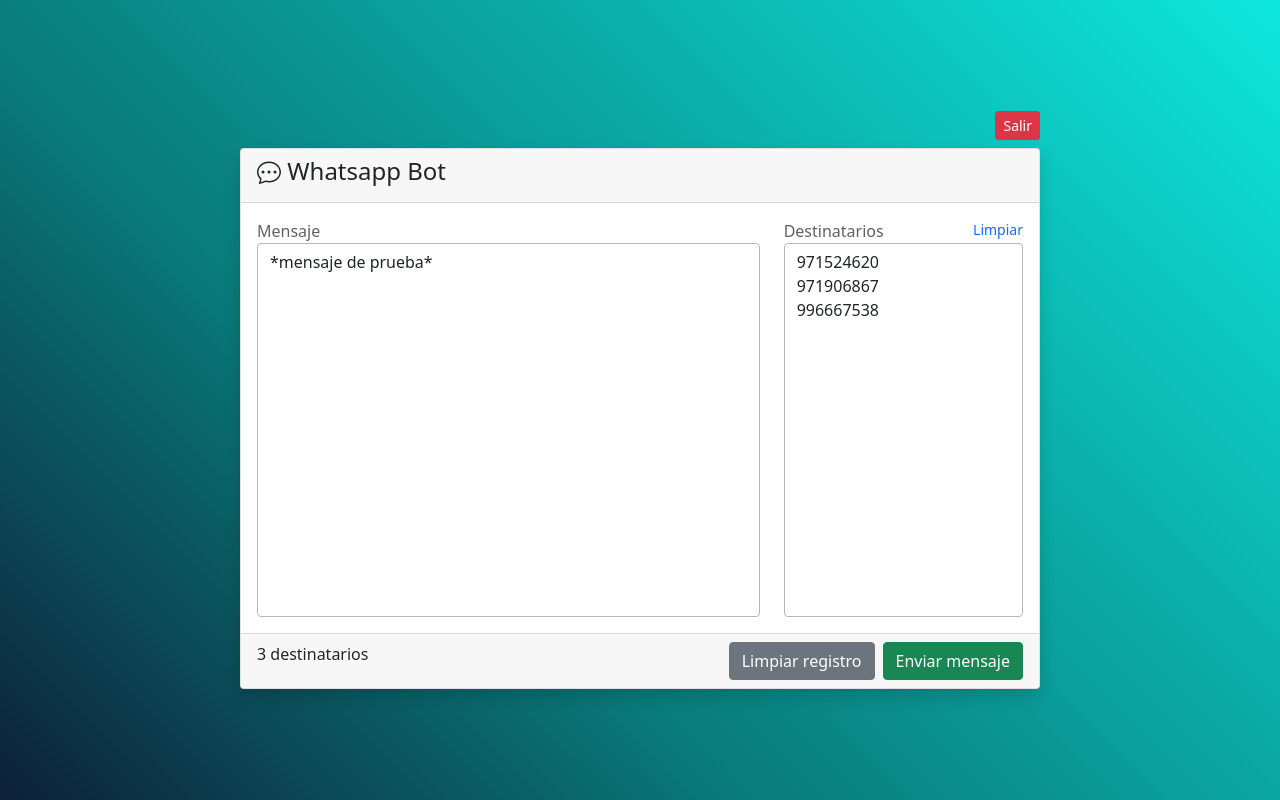
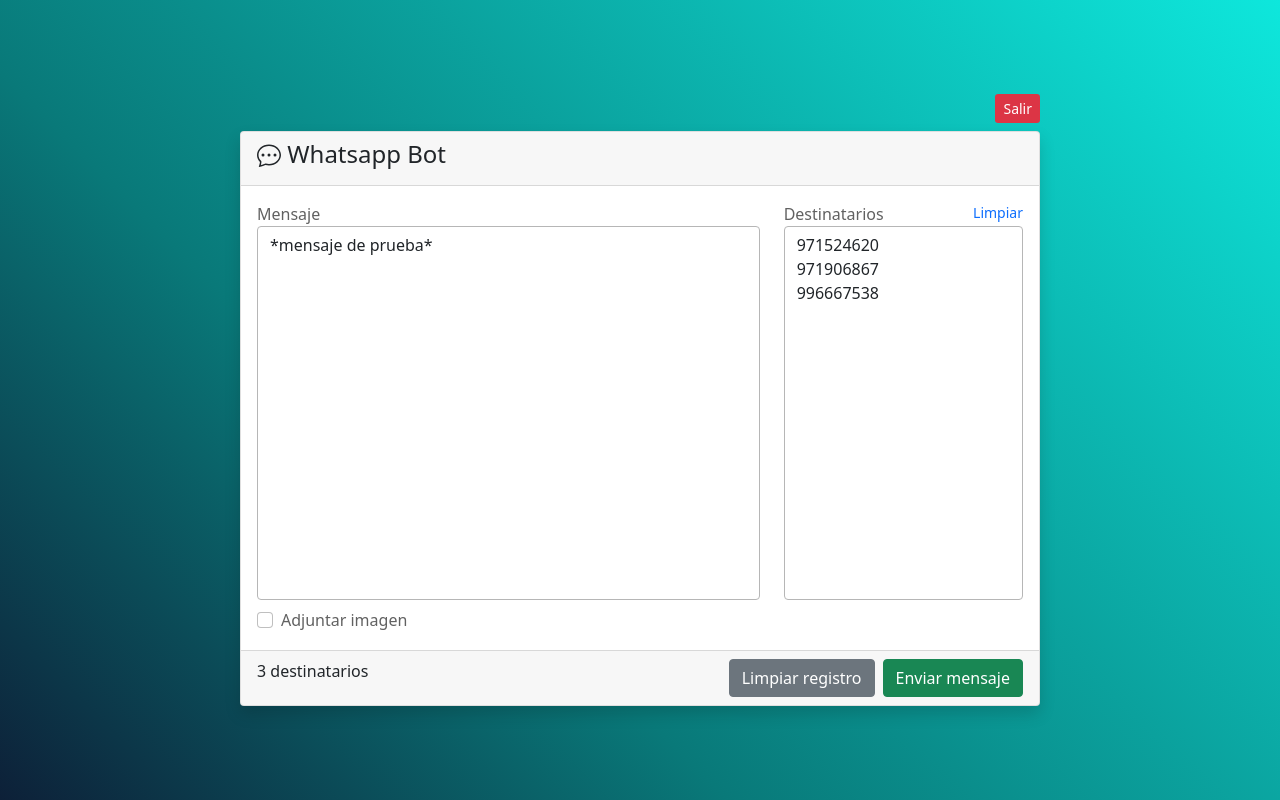
Before and after one commit to poliedro-io/whatsapp-bot, a Vue app: page / in a window 1280 px wide. Both pictures are taken after a click on the element "Enviar mensaje". Built offline with nearby package versions, Linux system fonts and the light colour scheme.

Commit message:
upload image

```diff
--- a/src/App.vue
+++ b/src/App.vue
@@ -130,7 +130,7 @@
     //   this.moduleName = null;
     // },
     sendMessage(payload) {
-      // console.log(payload)
+      console.log(payload)
       this.ws = new WebSocket(this.host);
       this.ws.onmessage = (message) => this.handleMessage(message);
 
--- a/src/components/WhatsappCard.vue
+++ b/src/components/WhatsappCard.vue
@@ -8,6 +8,23 @@
         <div class="col-8">
           <label>Mensaje</label>
           <textarea class="form-control" rows="15" v-model="message"></textarea>
+
+          <div class="mt-2 form-check">
+            <input
+              class="form-check-input"
+              type="checkbox"
+              id="defaultCheck1"
+              v-model="attachImage"
+            />
+            <label class="form-check-label" for="defaultCheck1">
+              Adjuntar imagen
+            </label>
+          </div>
+            <small v-if="attachImage" class="form-text text-muted"
+              >Copia la imagen que quieres enviar a la carpeta 'data' y cámbiale
+              el nombre a 'imagen.png' (la imagen debe estar en formato
+              png).</small
+            >
         </div>
         <div class="col-4">
           <label class="d-flex justify-content-between">
@@ -53,6 +70,7 @@
     return {
       message: "*mensaje de prueba*",
       recipientsStr: "971524620\n971906867\n996667538",
+      attachImage: false,
     };
   },
   computed: {
@@ -97,11 +115,12 @@
       let payload = {
         message: this.message,
         recipients: this.formatNumbers(this.recipientsArr),
+        attachImage: this.attachImage,
       };
       this.$emit("sendMessage", payload);
     },
     cleanLogs() {
-      console.log('Limpiando registros...')
+      console.log("Limpiando registros...");
       this.$emit("cleanLogs");
     },
 
```
Also changed, not shown: 1 other file (tests, documents, lock files or other folders).
